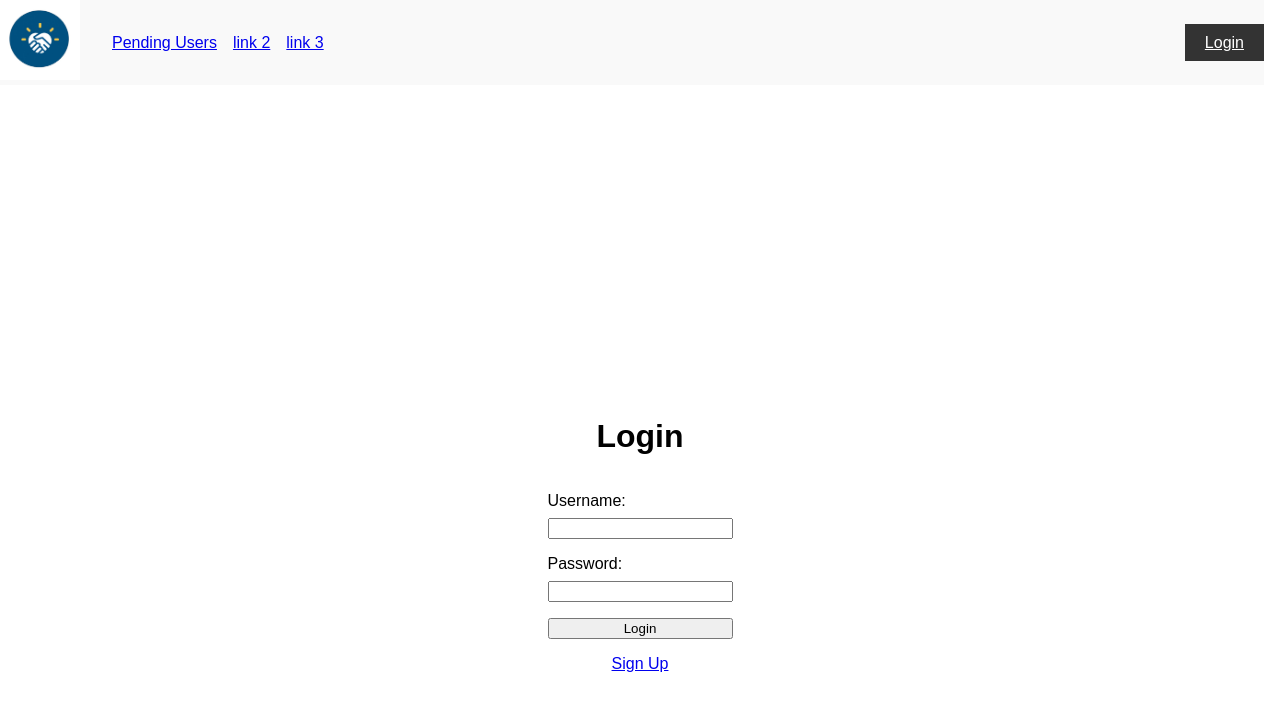
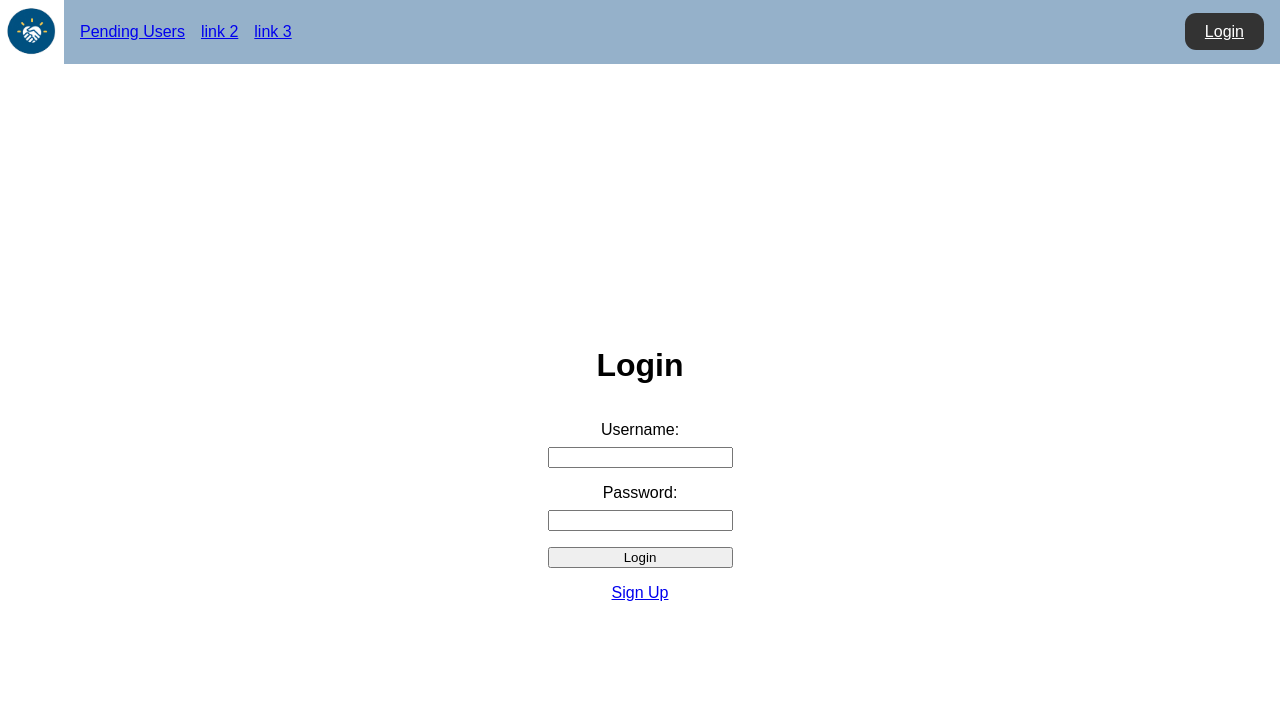
Before and after one commit to madacol/faas, a SvelteKit app: page /login in a window 1280 px wide. Shown: the top 710 px of the page. Built offline with nearby package versions, Linux system fonts and the light colour scheme; no server answers; the database is empty.

Commit message:
Fix: login button getting hidden on smaller screens
Signed-off-by: Marco D'Agostini <madacol10@gmail.com>

```diff
--- a/src/routes/+layout.svelte
+++ b/src/routes/+layout.svelte
@@ -1,5 +1,6 @@
 <script>
 	export let data;
+
   let menu_open = false;
 </script>
 
@@ -8,9 +9,7 @@
 <header>
   <div class="logo_links">
     <div class="logo">
-      <a href="/">
-        <img src="/logo.png" alt="logo" height="80px" width="80px"/>
-      </a>
+      <a href="/" aria-label="logo" />
     </div>
     <div class="links">
       <a href="/pending_users">Pending Users</a>
@@ -45,46 +44,56 @@
 </header>
 
 
-<main>
+<div id="content">
   <slot />
-</main>
+</div>
 
 <style>
     :global(body) {
       margin: 0;
       padding: 0;
       font-family: Arial, sans-serif;
+
+      display: flex;
+      flex-direction: column;
+      height: 100vh;
+      min-height: 400px;
+      align-items: stretch;
     }
 
     header {
-      background: #f9f9f9;
-      margin: 0 1em 0 0;
+      background: #95b1ca;
+      padding: 0 1em 0 0;
       display: flex;
       gap: 2em;
       justify-content: space-between;
       align-items: center;
-      position: sticky;
-      top: 0;
     }
 
     .logo_links {
       display: flex;
-      gap: 2em;
-      align-items: center;
+      align-items: stretch;
+      overflow: auto;
     }
 
     .links {
       display: flex;
       gap: 1em;
+      overflow: auto;
+      align-items: center;
+      padding-left: 1em;
     }
 
     nav {
       position: relative;
     }
 
-    .logo {
-      font-size: 20px;
-      font-weight: bold;
+    .logo > a {
+      background-image: url(/logo.png);
+      background-size: contain;
+      height: 4em;
+      width: 4em;
+      display: block;
     }
 
     #profile-menu {
@@ -98,7 +107,6 @@
       flex-direction: column;
       gap: 10px;
       align-items: center;
-
     }
 
     #profile-menu-button {
@@ -107,6 +115,7 @@
       border: none;
       cursor: pointer;
       padding: 10px 20px;
+      border-radius: 0.7em;
     }
 
     #profile-menu.open {
@@ -123,10 +132,12 @@
       color: #fff;
       border: none;
       cursor: pointer;
+      border-radius: 0.7em;
     }
 
-    main {
-      padding: 50px;
+    #content {
       overflow: auto;
+      flex-grow: 1;
+      text-align: center;
     }
 </style>
--- a/src/routes/pending_users/+page.svelte
+++ b/src/routes/pending_users/+page.svelte
@@ -2,6 +2,8 @@
   /** @type {import('./$types').PageData} */
   export let data
 </script>
+
+<main>
 
   <h1>Users pending verification</h1>
 
@@ -32,9 +34,13 @@
       {/each}
     </tbody>
   </table>
+</main>
 
 
 <style>
+  main {
+    padding: 2em;
+  }
   table {
     border-collapse: collapse;
     width: 100%;
```
Also changed, not shown: static/no_profile.png (added). Lines whose indentation alone changed are shown as unchanged.
